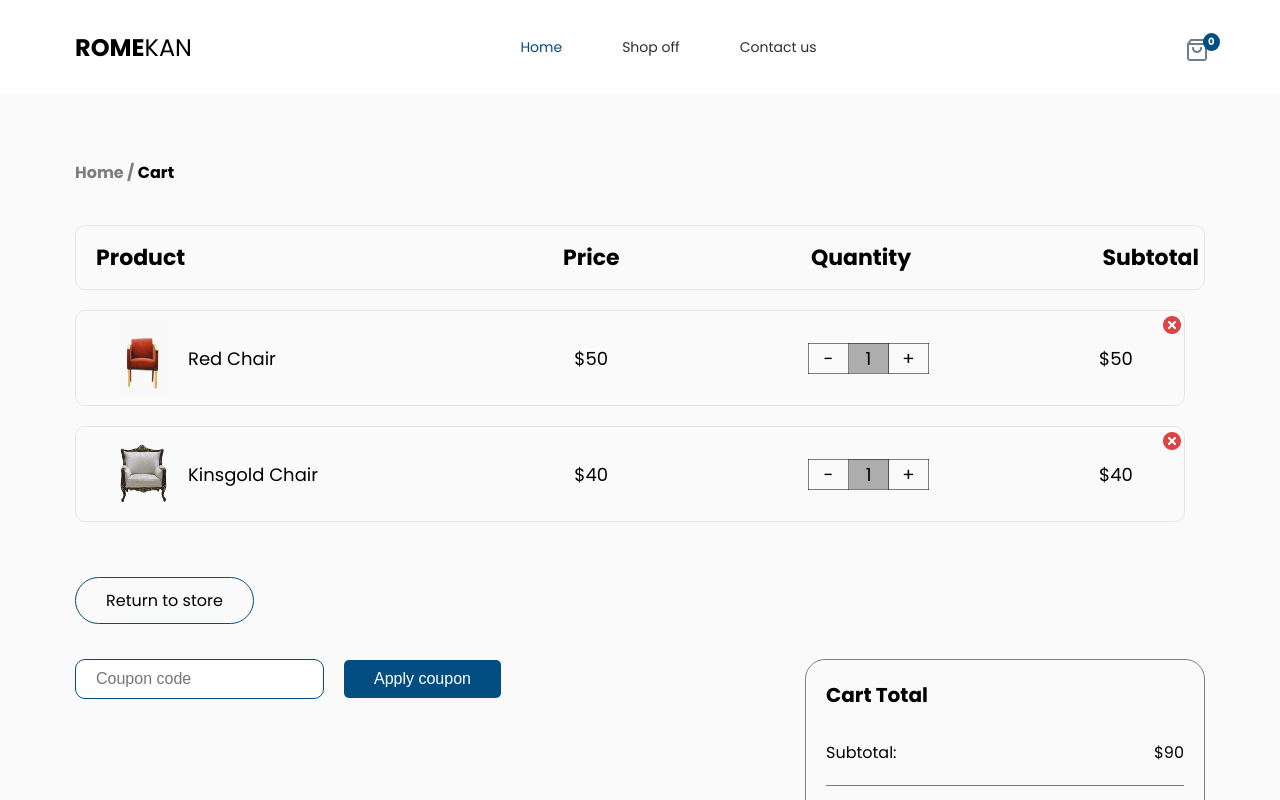
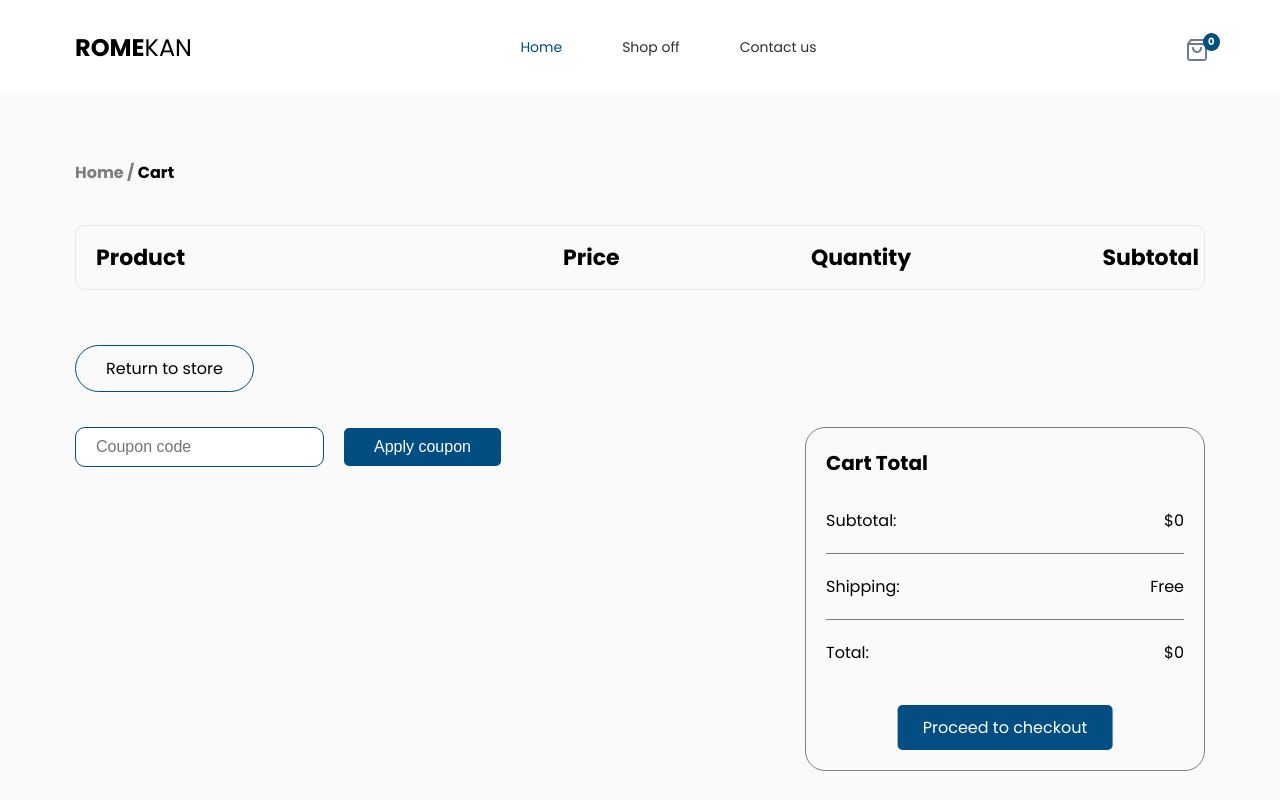
Before and after one commit to jubrealguy/shopping-app, a React (Create React App) app: page /cart in a window 1280 px wide. Shown: the top 800 px of the page. Built offline with nearby package versions, Linux system fonts and the light colour scheme.

Commit message:
some dynamic stuffs

```diff
--- a/src/App.js
+++ b/src/App.js
@@ -14,7 +14,7 @@ function App() {
       <NumProvider>
         <Header />
         <div className='home'>
-        <Routes>
+          <Routes>
             <Route path='/*' element={<HomePage />}></Route>
             <Route path='/cart' element={<Cart />}></Route>
             <Route path='/cart/checkout' element={<Checkout />}></Route>
--- a/src/components/Cart.js
+++ b/src/components/Cart.js
@@ -1,42 +1,43 @@
-import chair3 from "../img/chair3.png"
-import chair8 from "../img/chair8.png"
-import cancel from "../img/cancel.png"
-import check_cancel from "../img/check_cancel.png"
-import check_confirm from "../img/check_confirm.png"
+import React, { useContext, useState } from "react";
 import { Link } from "react-router-dom";
-import { useState } from "react"
+import chair3 from "../img/chair3.png";
+import chair8 from "../img/chair8.png";
+import cancel from "../img/cancel.png";
+import check_cancel from "../img/check_cancel.png";
+import check_confirm from "../img/check_confirm.png";
+import NumContext from './NumContext';
 
 const Cart = () => {
-    const [proceed, setProceed] = useState(false)
-    const [digit3, setDigit3] = useState(1)
+    const { cartItems, setCartItems } = useContext(NumContext);
+    const [proceed, setProceed] = useState(false);
+    const [digit3, setDigit3] = useState(1);
     let price;
-    const initialCartItems = [
-        { id: 1, name: 'Red Chair', price: 50, quantity: 1, image: chair3 },
-        { id: 2, name: 'Kinsgold Chair', price: 40, quantity: 1, image: chair8 },
-      ];
-
-      const [cartItems, setCartItems] = useState(initialCartItems);
 
     const handleRemoveItem = (id) => {
         setCartItems(cartItems.filter(item => item.id !== id));
     };
 
     const handleQuantityChange = (id, change) => {
-        setCartItems(cartItems.map(item => item.id === id ? { ...item, quantity: item.quantity + change } : item));
+        setCartItems((prevItems) =>
+            prevItems.map(item =>
+                item.id === id ? { ...item, quantity: Math.max(1, item.quantity + change) } : item
+            )
+        );
+        console.log(cartItems);
     };
 
-    const clickConfirm =(e) => {
-        e.preventDefault()
-        setProceed(true)
+    const clickConfirm = (e) => {
+        e.preventDefault();
+        setProceed(true);
     }
 
-    const clickcancel =(e) => {
-        e.preventDefault()
-        setProceed(false)
+    const clickCancel = (e) => {
+        e.preventDefault();
+        setProceed(false);
     }
 
     const calculateTotal = () => {
-        return cartItems.reduce((total, item) => total + (item.price * item.quantity), 0);
+        return cartItems.reduce((total, item) => total + (item.current_price[0].USD[0] * item.quantity), 0);
     };
 
     const cartMobile = (
@@ -49,11 +50,13 @@ const Cart = () => {
                 <li><h3>Quantity</h3></li>
                 <li>
                     <table>
+                        <tbody>
                             <tr>
-                            <td onClick={() => setDigit3(digit3-1)}>-</td>
+                                <td onClick={() => setDigit3(digit3 - 1)}>-</td>
                                 <td>{digit3}</td>
-                            <td onClick={() => setDigit3(digit3+1)}>+</td>
+                                <td onClick={() => setDigit3(digit3 + 1)}>+</td>
                             </tr>
+                        </tbody>
                     </table>
                 </li>
             </ul>
@@ -81,7 +84,7 @@ const Cart = () => {
                 {cartItems.map(item => (
                     <ul key={item.id} className="cart__body">
                         <li className="cart__body-product"><img src={item.image} alt="" /><span>{item.name}</span></li>
-                    <li>{`$${item.price}`}</li>
+                        <li>{`$${price = item.current_price[0].USD[0]}`}</li>
                         <li>
                             <table>
                                 <tbody>
@@ -94,7 +97,7 @@ const Cart = () => {
                             </table>
                         </li>
                         <li>
-                        <span>${item.price * item.quantity}</span>
+                            <span>${price * item.quantity}</span>
                             <img src={cancel} alt="" onClick={() => handleRemoveItem(item.id)} />
                         </li>
                     </ul>
@@ -114,7 +117,7 @@ const Cart = () => {
                     <div className="summary__table">
                         <div className="summary__table-top">
                             <span>Subtotal:</span>
-                            <span >${calculateTotal()}</span>
+                            <span>${calculateTotal()}</span>
                         </div>
                         <div className="summary__table-middle">
                             <span>Shipping:</span>
@@ -129,13 +132,13 @@ const Cart = () => {
                 </div>
             </div>
 
-            { proceed &&
+            {proceed &&
             <div className="cartConfirmation-box">
                 <div className="cartConfirmation">
                     <p>Are you sure you want to complete the order</p>
                     <div className="link-div">
                         <Link to="/cart/checkout"><img src={check_confirm} alt="" /></Link>
-                        <Link onClick={clickcancel}><img src={check_cancel} alt="" /></Link>
+                        <Link onClick={clickCancel}><img src={check_cancel} alt="" /></Link>
                     </div>
                 </div>
             </div>}
@@ -143,4 +146,4 @@ const Cart = () => {
     )
 }
 
-export default Cart
+export default Cart;
--- a/src/components/Chairs.js
+++ b/src/components/Chairs.js
@@ -4,14 +4,15 @@ import add_cart from "../img/add_cart.png";
 import NumContext from './NumContext';
 
 const Chairs = () => {
-  const { num, setNum } = useContext(NumContext);
+  const { num, setNum, addItemToCart } = useContext(NumContext);
   const [data, setData] = useState([]);
   const [loading, setLoading] = useState(true);
   const [error, setError] = useState(null);
 
-  const addCart = (e) => {
+  const addCart = (e, chair) => {
     e.stopPropagation();
     setNum(num + 1);
+    addItemToCart(chair);
   };
 
   useEffect(() => {
@@ -61,7 +62,7 @@ const Chairs = () => {
                 src={add_cart}
                 alt=""
                 className="card-carting"
-                onClick={addCart}
+                onClick={(e) => addCart(e, chair)}
               />
             </div>
           )
--- a/src/components/NumContext.js
+++ b/src/components/NumContext.js
@@ -4,9 +4,25 @@ const NumContext = createContext();
 
 export const NumProvider = ({ children }) => {
   const [num, setNum] = useState(0);
+  const [cartItems, setCartItems] = useState([]);
+
+  const addItemToCart = (item) => {
+    setCartItems((prevItems) => {
+      const itemExists = prevItems.find((cartItem) => cartItem.id === item.id);
+      if (itemExists) {
+        return prevItems.map((cartItem) =>
+          cartItem.id === item.id
+            ? { ...cartItem, quantity: cartItem.quantity + 1 }
+            : cartItem
+        );
+      } else {
+        return [...prevItems, { ...item, quantity: 1 }];
+      }
+    });
+  };
 
   return (
-    <NumContext.Provider value={{ num, setNum }}>
+    <NumContext.Provider value={{ num, setNum, cartItems, setCartItems, addItemToCart }}>
       {children}
     </NumContext.Provider>
   );
--- a/src/components/ProductPage.js
+++ b/src/components/ProductPage.js
@@ -9,11 +9,12 @@ const Product = () => {
     const { state } = location;
     const chair = state?.chair;
     const [digit, setDigit] = useState(1);
-    const { num, setNum } = useContext(NumContext);
+    const { num, setNum, addItemToCart } = useContext(NumContext);
 
     const addCart = (e) => {
         e.stopPropagation();
         setNum(num + 1);
+        addItemToCart(chair);
         console.log(chair)
     };
 
```
Lines whose indentation alone changed are shown as unchanged.
